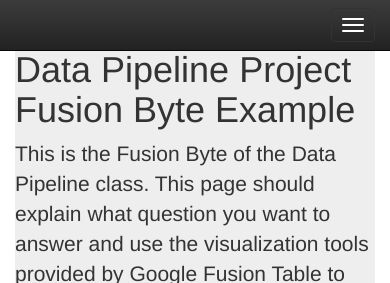
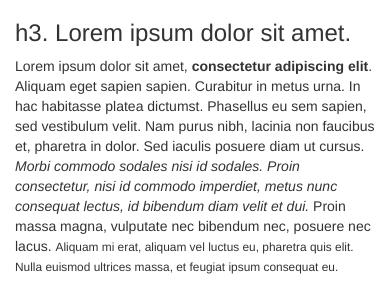
Before and after one commit to jamdin/jdiner-byte1, a Flask app: page / in a window 390 px wide; the page is wider, and only the part inside the window is pictured. Shown: the top 283 px of that part. Run offline with Flask 2, Linux system fonts and the light colour scheme; some libraries are stand-ins or nearby versions.

Commit message:
map change layoutit

```diff
--- a/templates/index.html
+++ b/templates/index.html
@@ -1,69 +1,39 @@
-
 <!DOCTYPE html>
 <html lang="en">
   <head>
     <meta charset="utf-8">
     <meta http-equiv="X-UA-Compatible" content="IE=edge">
     <meta name="viewport" content="width=device-width, initial-scale=1">
-    <!-- The above 3 meta tags *must* come first in the head; any other head content must come *after* these tags -->
-    <meta name="description" content="">
-    <meta name="author" content="">
-    <link rel="icon" href="favicon.ico">
-    <title>Fusion Byte Tutorial</title>
 
-    <!-- Bootstrap core CSS -->
+    <title>Bootstrap 3, from LayoutIt!</title>
+
+    <meta name="description" content="Source code generated using layoutit.com">
+    <meta name="author" content="LayoutIt!">
+
     <link href="css/bootstrap.min.css" rel="stylesheet">
-    <!-- Bootstrap theme -->
-    <link href="css/bootstrap-theme.min.css" rel="stylesheet">
-    <!-- Custom styles for this template -->
-    <link href="css/theme.css" rel="stylesheet">
+    <link href="css/style.css" rel="stylesheet">
+
   </head>
+  <body>
 
-  <body role="document">
-
-    <!-- Fixed navbar -->
-    <nav class="navbar navbar-inverse navbar-fixed-top">
-      <div class="container">
-        <div class="navbar-header">
-          <button type="button" class="navbar-toggle collapsed" data-toggle="collapse" data-target="#navbar" aria-expanded="false" aria-controls="navbar">
-            <span class="sr-only">Toggle navigation</span>
-            <span class="icon-bar"></span>
-            <span class="icon-bar"></span>
-            <span class="icon-bar"></span>
-          </button>
-        </div>
-        <div id="navbar" class="navbar-collapse collapse">
-          <ul class="nav navbar-nav">
-            <li class="active"><a href="#">Home</a></li>
-            <li><a href="about">About</a></li>
-          </ul>
-        </div><!--/.nav-collapse -->
-      </div>
-    </nav>
-
-    <div class="container theme-showcase" role="main">
-
-      <!-- Main jumbotron for a primary marketing message or call to action -->
-      <div class="jumbotron">
-	<h1>Data Pipeline Project Fusion Byte Example</h1>
-        <p>This is the Fusion Byte of the Data Pipeline class. This
-        page should explain what question you want to answer and use
-        the visualization tools provided by Google Fusion Table to
-        answer it. </p>
-      </div>
+    <div class="container-fluid">
+	<div class="row">
+		<div class="col-md-12">
+			<h3>
+				h3. Lorem ipsum dolor sit amet.
+			</h3>
+			<p>
+				Lorem ipsum dolor sit amet, <strong>consectetur adipiscing elit</strong>. Aliquam eget sapien sapien. Curabitur in metus urna. In hac habitasse platea dictumst. Phasellus eu sem sapien, sed vestibulum velit. Nam purus nibh, lacinia non faucibus et, pharetra in dolor. Sed iaculis posuere diam ut cursus. <em>Morbi commodo sodales nisi id sodales. Proin consectetur, nisi id commodo imperdiet, metus nunc consequat lectus, id bibendum diam velit et dui.</em> Proin massa magna, vulputate nec bibendum nec, posuere nec lacus. <small>Aliquam mi erat, aliquam vel luctus eu, pharetra quis elit. Nulla euismod ultrices massa, et feugiat ipsum consequat eu.</small>
+			</p>
+			<iframe width="500" height="300" scrolling="no" frameborder="no" src="https://fusiontables.google.com/embedviz?q=select+col1+from+1jeRGF6QV86pzvirx2G9bEq3UF8WR4O-b-LcJ2l2H&amp;viz=MAP&amp;h=false&amp;lat=35.14420651031508&amp;lng=-104.17110811386715&amp;t=1&amp;z=4&amp;l=col1&amp;y=2&amp;tmplt=2&amp;hml=GEOCODABLE"></iframe>
 
 
-<iframe width="500" height="300" scrolling="no" frameborder="no" src="https://fusiontables.google.com/embedviz?q=select+col1+from+1jeRGF6QV86pzvirx2G9bEq3UF8WR4O-b-LcJ2l2H&amp;viz=MAP&amp;h=false&amp;lat=35.14420651031508&amp;lng=-104.17110811386715&amp;t=1&amp;z=4&amp;l=col1&amp;y=2&amp;tmplt=2&amp;hml=GEOCODABLE"></iframe>
+		</div>
+	</div>
+</div>
 
-      </div> <!-- /page-header -->
-    </div> <!-- /container -->
-
-
-    <!-- Bootstrap core JavaScript
-    ================================================== -->
-    <!-- Placed at the end of the document so the pages load faster -->
-    <script src="js/jquery-1.11.3.min.js"></script>
+    <script src="js/jquery.min.js"></script>
     <script src="js/bootstrap.min.js"></script>
-    <script src="js/docs.min.js"></script>
+    <script src="js/scripts.js"></script>
   </body>
 </html>
```
